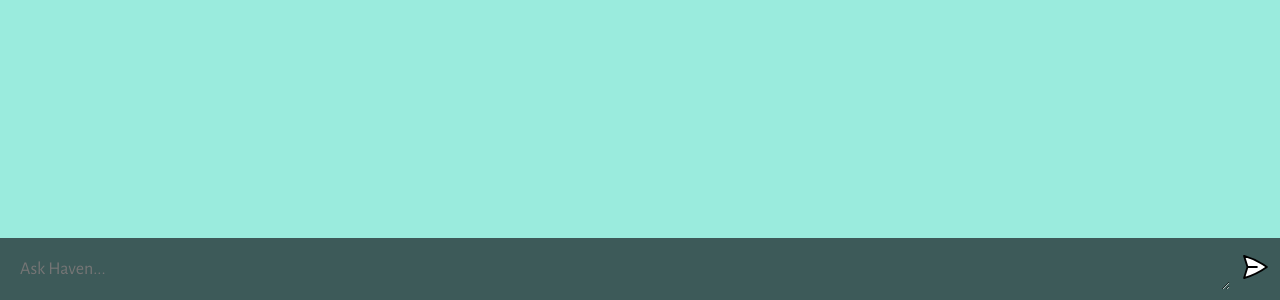
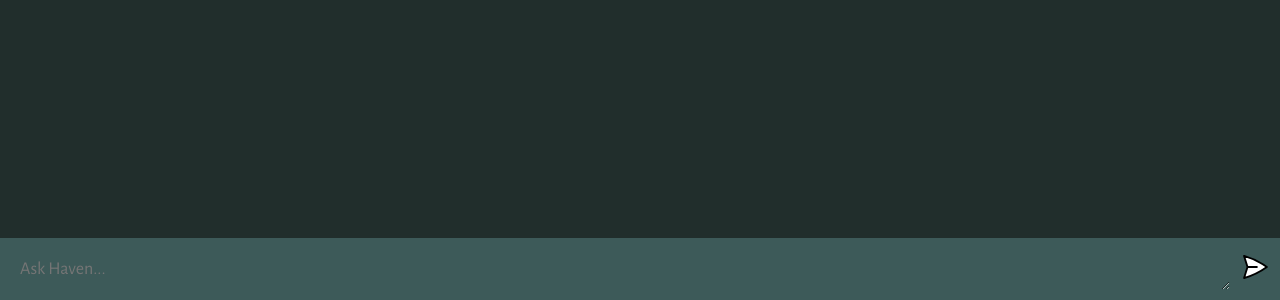
Before and after one commit to Pamelachristina/SafeHaven, a website built with Vite: page client/index.html in a window 1280 px wide. Shown: the part 500-800 px from the top of the page. Built offline with nearby package versions, Linux system fonts and the light colour scheme.

Commit message:
changed css

```diff
--- a/client/style.css
+++ b/client/style.css
@@ -14,7 +14,7 @@ body {
 #app {
   width: 100vw;
   height: 100vh;
-  background: #9AEBDD;
+  background: #212e2c;
 
   display: flex;
   flex-direction: column;
```
